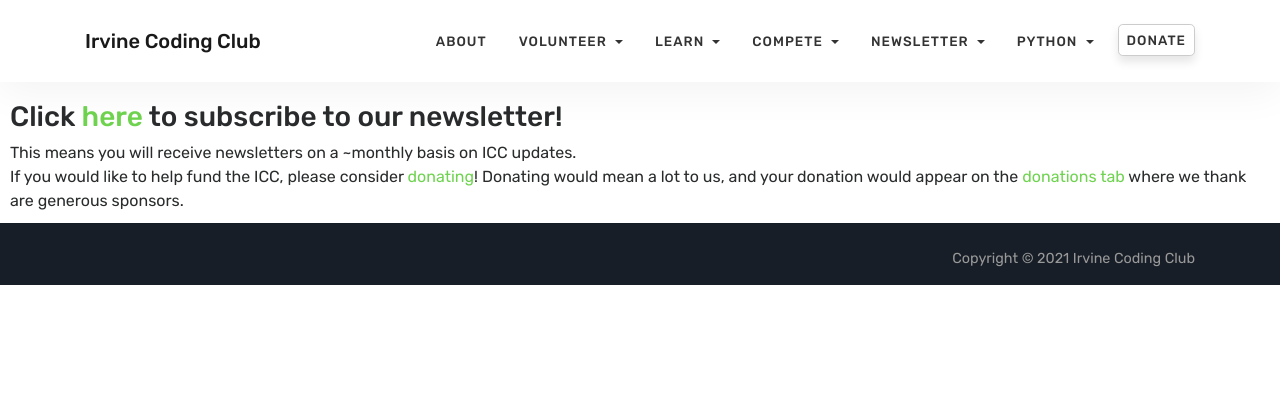
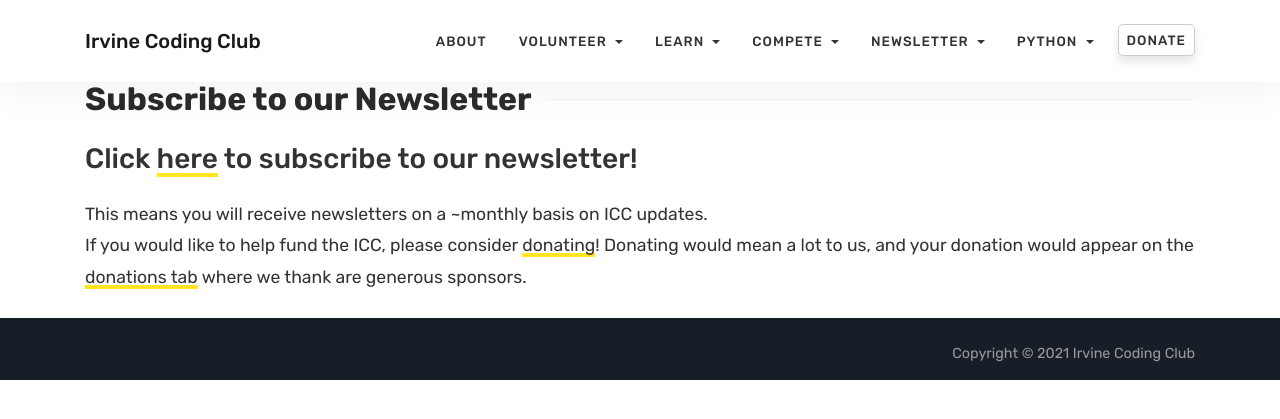
Before and after one commit to irvinecodingclub/irvinecodingclub.github.io, a Jekyll site: the page built from subscribe.md, in a window 1280 px wide. Shown: the top 419 px of the page. Built offline with Jekyll 4.4.1, drawn with Linux system fonts in a browser that asks for light colours; our own code applies the rules of GitHub Pages for plain Markdown files.

Commit message:
Update subscribe.md

```diff
--- a/subscribe.md
+++ b/subscribe.md
@@ -1,11 +1,8 @@
 ---
-layout: raw
 title: Subscribe to our Newsletter
 permalink: /subscribe
 ---
-<div style="margin:10px">
-  <h3>Click <a href="https://forms.gle/YdUfsX5CLRmi2n436">here</a> to subscribe to our newsletter!</h3>
+<h3>Click <a href="https://forms.gle/YdUfsX5CLRmi2n436">here</a> to subscribe to our newsletter!</h3>
 
-  This means you will receive newsletters on a ~monthly basis on ICC updates.<br>
-  If you would like to help fund the ICC, please consider <a href="https://bank.hackclub.com/donations/start/irvine-coding-club">donating</a>! Donating would mean a lot to us, and your donation would appear on the <a href="{{ site.baseurl }}/donations">donations tab</a> where we thank are generous sponsors.
-</div>
+This means you will receive newsletters on a ~monthly basis on ICC updates.<br>
+If you would like to help fund the ICC, please consider <a href="https://bank.hackclub.com/donations/start/irvine-coding-club">donating</a>! Donating would mean a lot to us, and your donation would appear on the <a href="{{ site.baseurl }}/donations">donations tab</a> where we thank are generous sponsors.
```
